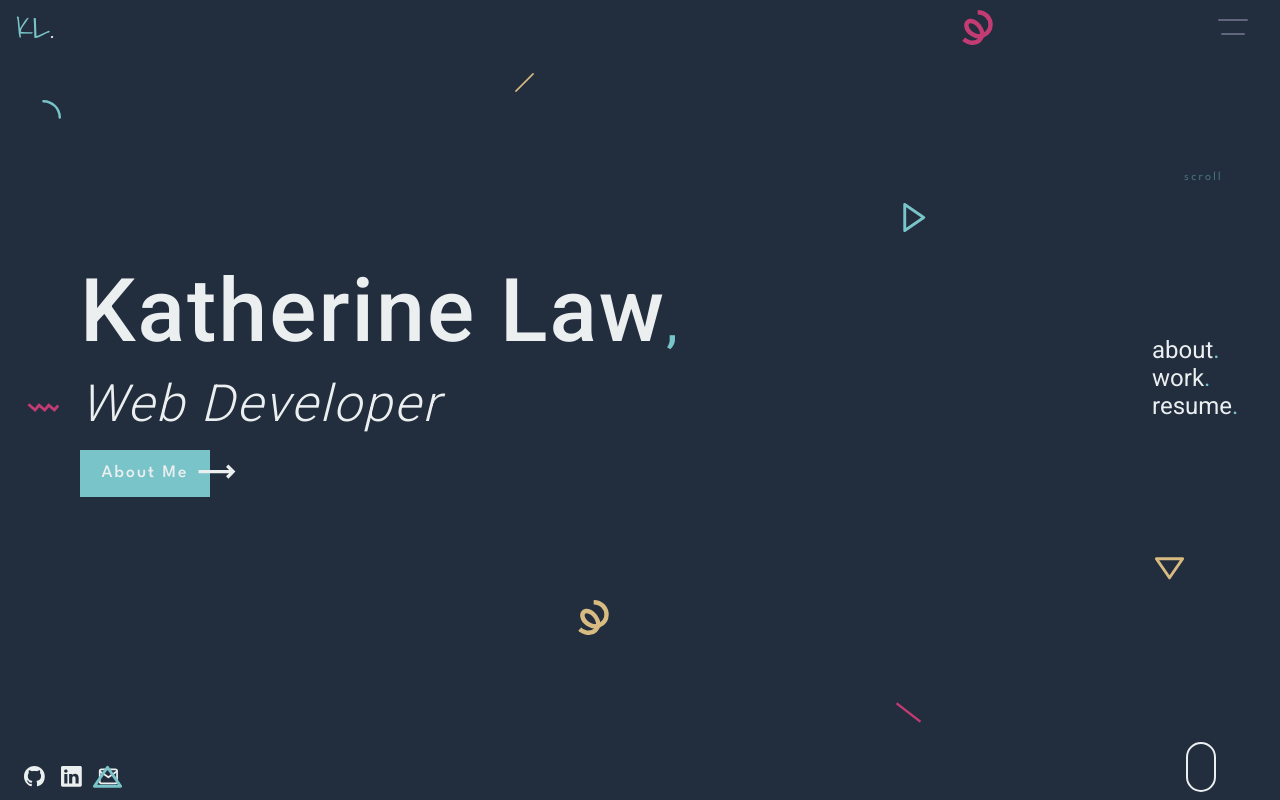
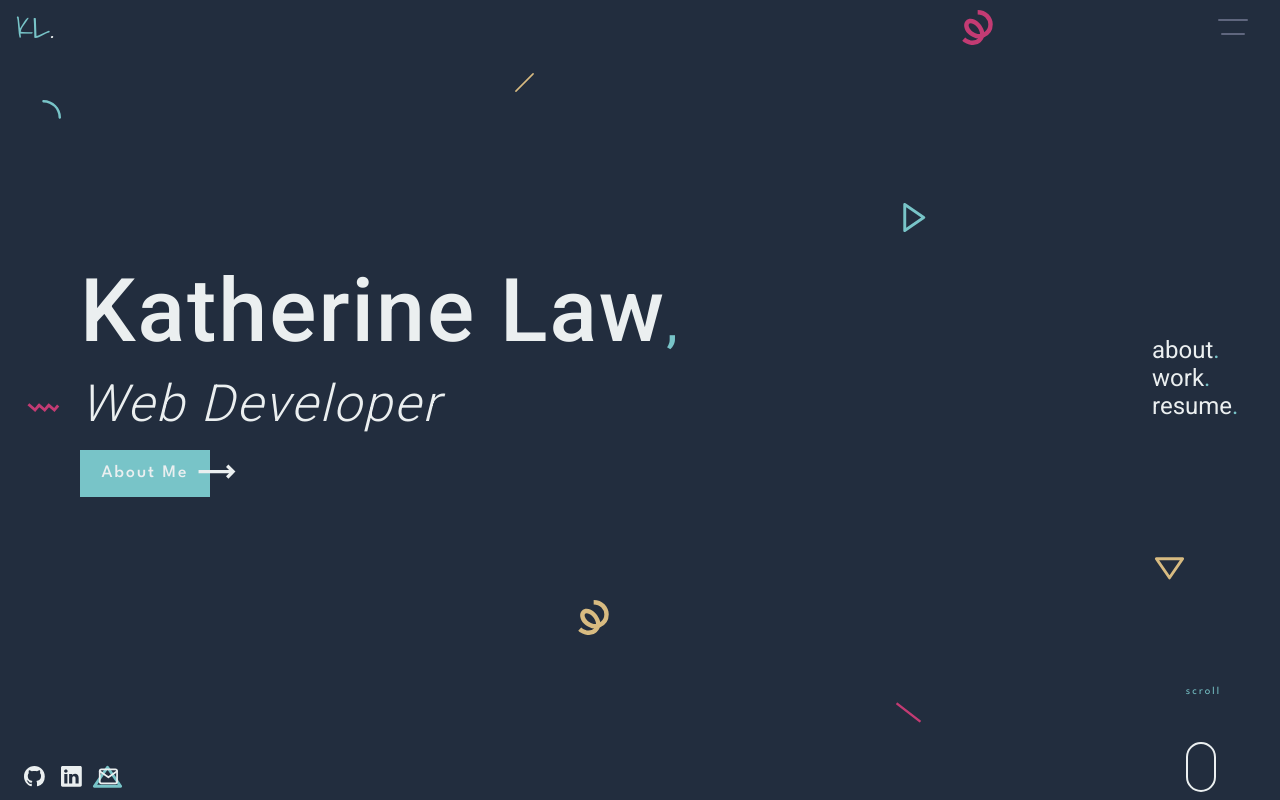
Before and after one commit to kattlaw/katlaw-portfolio, a React (Create React App) app: page / in a window 1280 px wide. Shown: the top 800 px of the page. Built offline with nearby package versions, Linux system fonts and the light colour scheme.

Commit message:
fixing navbar

```diff
--- a/src/components/Main/Main.js
+++ b/src/components/Main/Main.js
@@ -57,7 +57,7 @@ const Main = () => {
             });
             titleTl.from('.page-links a', {
                 opacity: 0,
-                stagger: 0.5,
+                stagger: 0.3,
                 ease:'power1.in',
                 y: 0,
             })
@@ -198,7 +198,6 @@ const Main = () => {
     return (
         <>
         <div id="main">
-            <div className="main-container">
             <div id="halfcircle" className="layer" data-speed="-5"><AiOutlineLoading /></div>
             <div id="zigzag" className="layer" data-speed="5"><CgShapeZigzag /></div>
             <div id="spring1" className="layer" data-speed="-7"><SiSpringCreators /></div>
@@ -239,7 +238,6 @@ const Main = () => {
             <div className="mouse">
                 <a href="#intro-section"><span></span></a>
             </div>
-        </div>
         </div>
         <div id="intro-section">
             <div className="intro-heading">
--- a/src/components/Main/main.css
+++ b/src/components/Main/main.css
@@ -10,9 +10,8 @@
    height: 100vh;
 }
 
-.layer {
+#main .layer {
   position: absolute;
-  z-index: 2;
   width: 100%;
   height: 100%;
   overflow: hidden;
--- a/src/components/Navbar/navbar.css
+++ b/src/components/Navbar/navbar.css
@@ -23,7 +23,7 @@
     justify-content: center;
     align-items: center;
     transition: .5s;
-    z-index: 3;
+    z-index: 10;
 }
 
 .menu:hover {
@@ -51,7 +51,6 @@
 }*/
 
 .line1 {
-
     width: 100%;
     border-radius: 5px;
     height: 2px;
```
